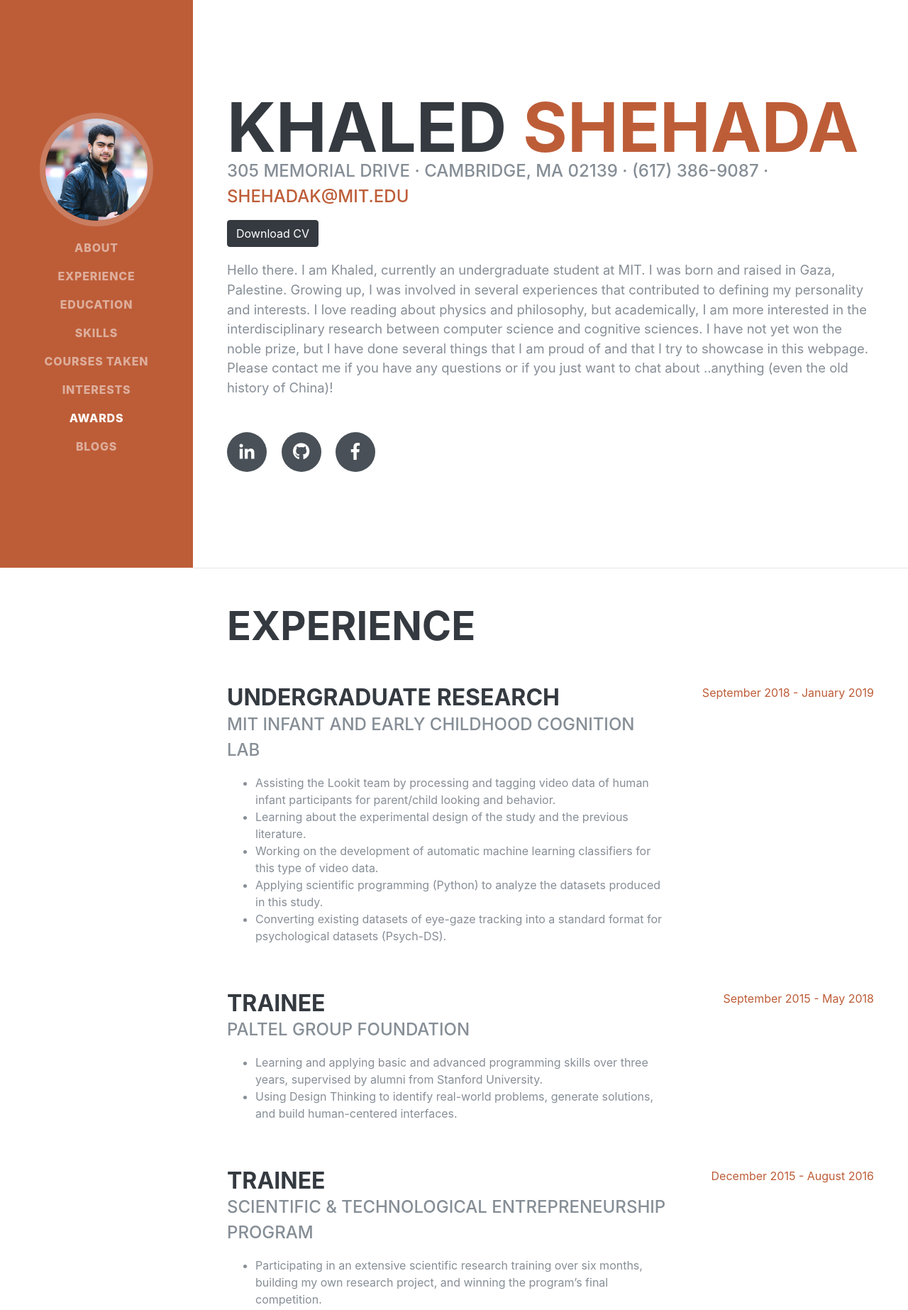
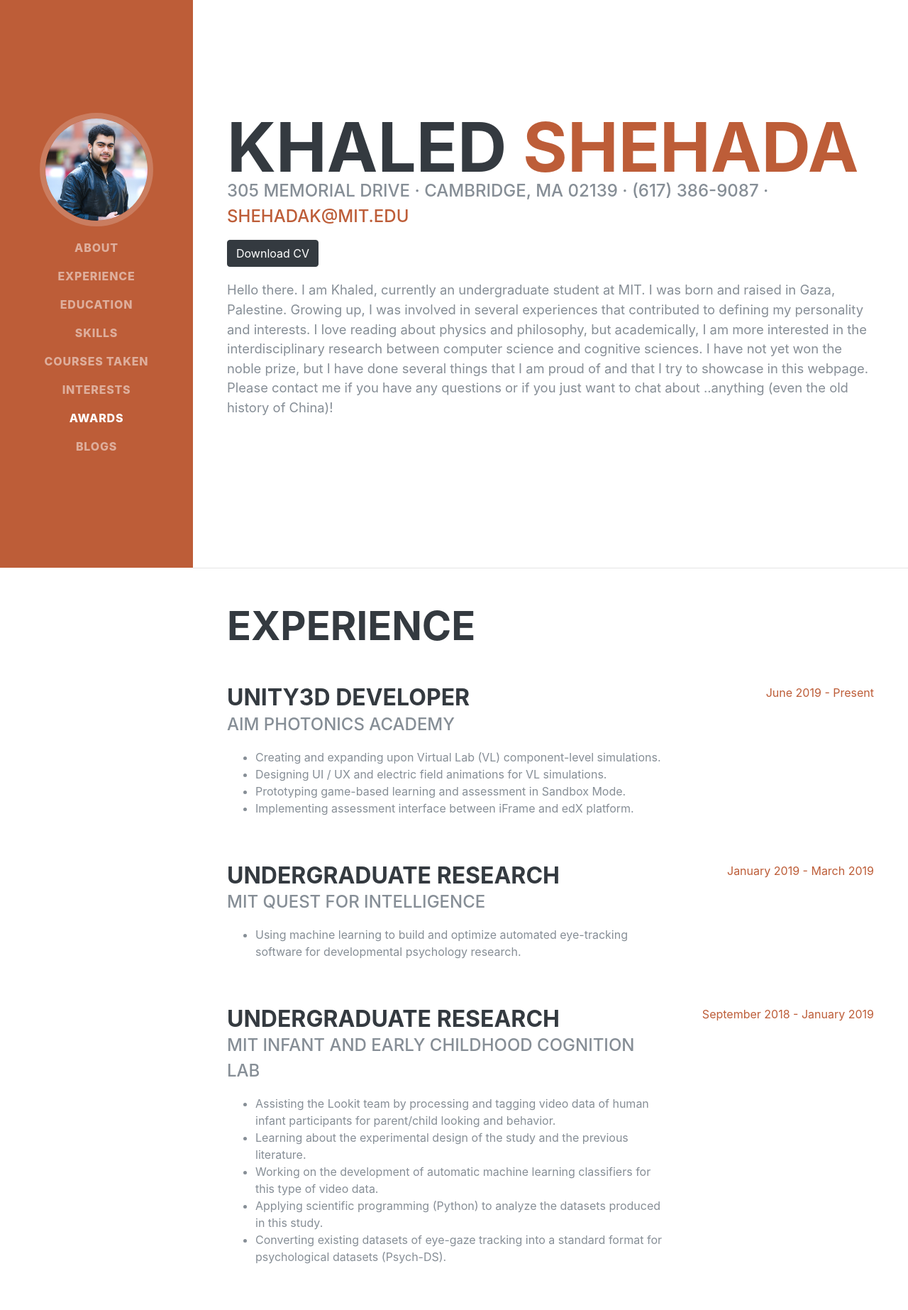
Before and after one commit to shehadak/portfolio, a Python web app: template templates/index.html in a window 1280 px wide. Shown: the top 1846 px of the page at 71% size. Run offline with Jinja, Linux system fonts and the light colour scheme; the template is opened without the code that fills it, so the values that code supplies are empty; some libraries are stand-ins or nearby versions; some web fonts are replaced.

Commit message:
new modification

```diff
--- a/templates/index.html
+++ b/templates/index.html
@@ -102,7 +102,7 @@
           </div>
           <div><a href="../static/pdf/cv.pdf" target="_blank"><button type="button" class="btn btn-dark" style="margin-top: -55px">Download CV</button></a></div>
           <p class="lead mb-5">Hello there. I am Khaled, currently an undergraduate student at MIT. I was born and raised in Gaza, Palestine. Growing up, I was involved in several experiences that contributed to defining my personality and interests. I love reading about physics and philosophy, but academically, I am more interested in the interdisciplinary research between computer science and cognitive sciences. I have not yet won the noble prize, but I have done several things that I am proud of and that I try to showcase in this webpage. Please contact me if you have any questions or if you just want to chat about ..anything (even the old history of China)!</p>
-          <div class="social-icons">
+<!--           <div class="social-icons">
             <a href="https://www.linkedin.com/in/khaled-shehada-80b263174/" target="_blank">
               <i class="fab fa-linkedin-in"></i>
             </a>
@@ -112,7 +112,7 @@
             <a href="https://www.facebook.com/KhaShe20" target="_blank">
               <i class="fab fa-facebook-f"></i>
             </a>
-          </div>
+          </div> -->
         </div>
       </section>
 
@@ -136,6 +136,36 @@
 
           <div class="resume-item d-flex flex-column flex-md-row mb-5">
             <div class="resume-content mr-auto">
+              <h3 class="mb-0">Unity3D Developer</h3>
+              <div class="subheading mb-3">AIM Photonics Academy</div>
+              <ul>
+                <li>Creating and expanding upon Virtual Lab (VL) component-level simulations.</li>
+                <li>Designing UI / UX and electric field animations for VL simulations.</li>
+                <li>Prototyping game-based learning and assessment in Sandbox Mode. </li>
+                <li>Implementing assessment interface between iFrame and edX platform. </li>
+              </ul>
+            </div>
+            <div class="resume-date text-md-right">
+              <span class="text-primary">June 2019 - Present</span>
+            </div>
+          </div>
+
+
+          <div class="resume-item d-flex flex-column flex-md-row mb-5">
+            <div class="resume-content mr-auto">
+              <h3 class="mb-0">Undergraduate Research</h3>
+              <div class="subheading mb-3">MIT Quest for Intelligence</div>
+              <ul>
+                <li>Using machine learning to build and optimize automated eye-tracking software for developmental psychology research.</li>
+              </ul>
+            </div>
+            <div class="resume-date text-md-right">
+              <span class="text-primary">January 2019 - March 2019</span>
+            </div>
+          </div>
+
+          <div class="resume-item d-flex flex-column flex-md-row mb-5">
+            <div class="resume-content mr-auto">
               <h3 class="mb-0">Undergraduate Research</h3>
               <div class="subheading mb-3">MIT Infant and Early Childhood Cognition Lab</div>
               <ul>
@@ -151,16 +181,6 @@
             </div>
           </div>
 
-<!--           <div class="resume-item d-flex flex-column flex-md-row mb-5">
-            <div class="resume-content mr-auto">
-              <h3 class="mb-0">Bridge Palestine Program</h3>
-              <div class="subheading mb-3">Welfare Association - Taawon</div>
-              <p>Capitalize on low hanging fruit to identify a ballpark value added activity to beta test. Override the digital divide with additional clickthroughs from DevOps. Nanotechnology immersion along the information highway will close the loop on focusing solely on the bottom line.</p>
-            </div>
-            <div class="resume-date text-md-right">
-              <span class="text-primary">July 2015 - Jun 2018</span>
-            </div>
-          </div> -->
 
           <div class="resume-item d-flex flex-column flex-md-row mb-5">
             <div class="resume-content mr-auto">
```
Also changed, not shown: app.py (+20 -10 lines), 1 other file.
